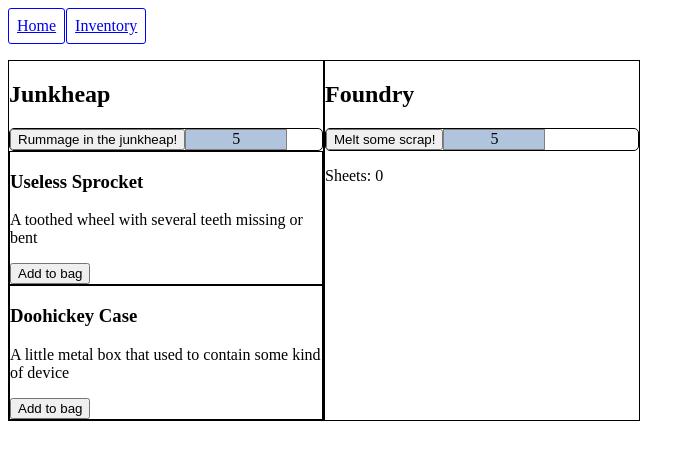
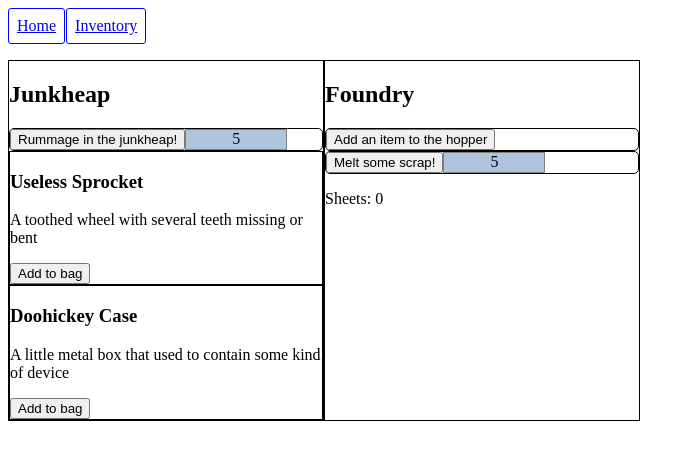
Before and after one commit to gpcroucher/idle-game, a React (Vite) app: page /map in a window 1280 px wide. Shown: the top 460 px of the page, without its empty margins (0-695 px from the left). Built offline with nearby package versions, Linux system fonts and the light colour scheme.

Commit message:
added defaultProps to Activity and added basic add to hopper activity in Foundry

```diff
--- a/src/components/Activity.jsx
+++ b/src/components/Activity.jsx
@@ -1,6 +1,6 @@
 import PropTypes from "prop-types";
 import ProgressBar from "./ProgressBar";
-import { useState, useEffect } from "react";
+import { useEffect, useState } from "react";
 import "./Activity.css";
 
 export default function Activity(props) {
@@ -24,12 +24,16 @@ export default function Activity(props) {
   return (
     <div className={`activity-box ${props.activityTitle}`}>
       <button onClick={handleClick}>{activityName}</button>
+      {baseTime > 0 ? (
         <ProgressBar
           active={active}
           duration={baseTime}
           startTime={startTime}
           endTime={endTime}
         />
+      ) : (
+        <></>
+      )}
     </div>
   );
 
@@ -50,3 +54,8 @@ Activity.propTypes = {
   baseTime: PropTypes.number,
   activityName: PropTypes.string,
 };
+
+Activity.defaultProps = {
+  onBegin: () => true,
+  baseTime: 0,
+};
--- a/src/rooms/Foundry.jsx
+++ b/src/rooms/Foundry.jsx
@@ -4,13 +4,18 @@ import "./Foundry.css";
 
 export default function Foundry() {
   const [sheets, setSheets] = useState(0);
+  const [hopperContents, setHopperContents] = useState([]);
 
   return (
     <div className="room room-foundry">
       <h2>Foundry</h2>
       <Activity
+        activityTitle={"activity-foundry-add-to-hopper"}
+        onEnd={addToHopper}
+        activityName={"Add an item to the hopper"}
+      />
+      <Activity
         activityTitle={"activity-foundry-melt-steel"}
-        onBegin={() => true}
         onEnd={handleMeltButton}
         baseTime={5000}
         activityName="Melt some scrap!"
@@ -19,6 +24,18 @@ export default function Foundry() {
     </div>
   );
 
+  function addToHopper() {
+    setHopperContents([
+      ...hopperContents,
+      {
+        id: 0,
+        name: "Useless Sprocket",
+        description: "A toothed wheel with several teeth missing or bent",
+      },
+    ]);
+    console.log(hopperContents);
+  }
+
   function handleMeltButton() {
     setSheets(sheets + 1);
   }
--- a/src/rooms/Junkheap.jsx
+++ b/src/rooms/Junkheap.jsx
@@ -86,7 +86,6 @@ export default function Junkheap() {
       <h2>Junkheap</h2>
       <Activity
         activityTitle={"activity-rummage-1"}
-        onBegin={() => true}
         onEnd={handleJunkButton}
         baseTime={5000}
         activityName="Rummage in the junkheap!"
```
Lines whose indentation alone changed are shown as unchanged.
